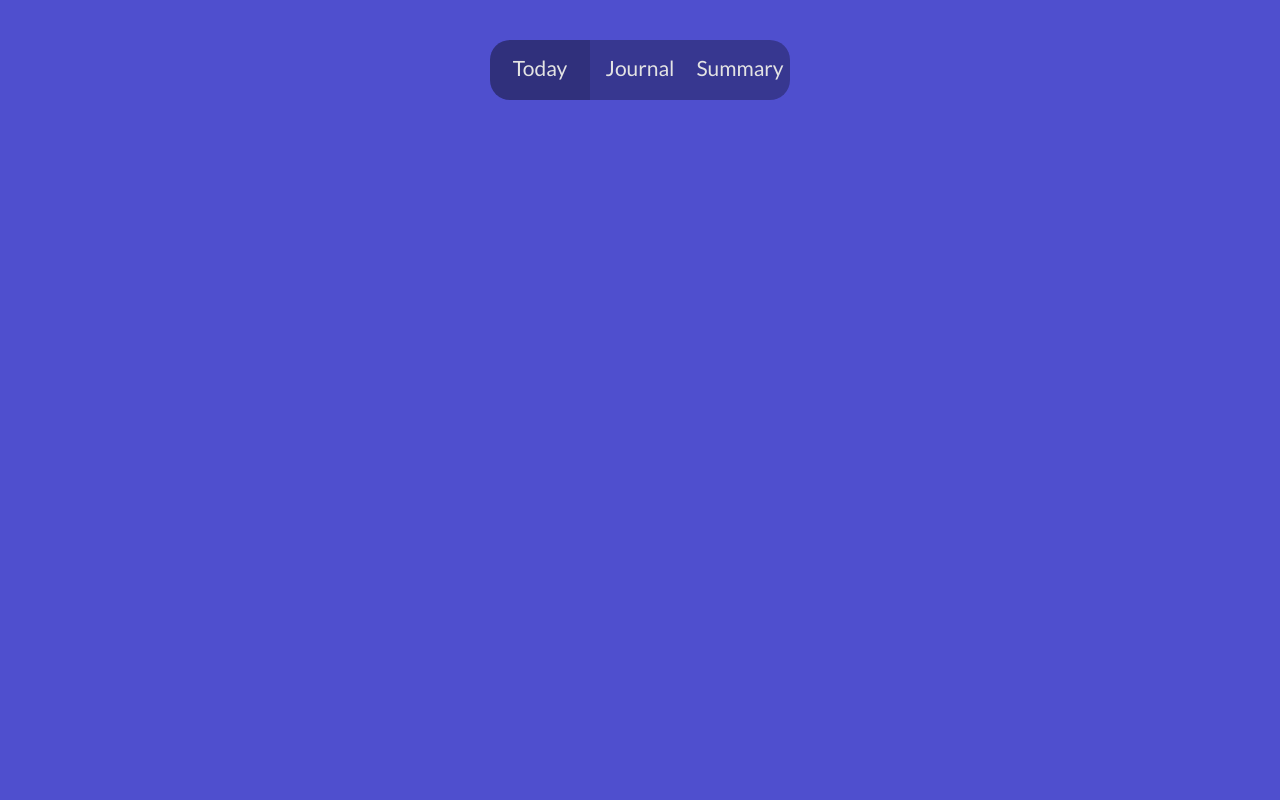
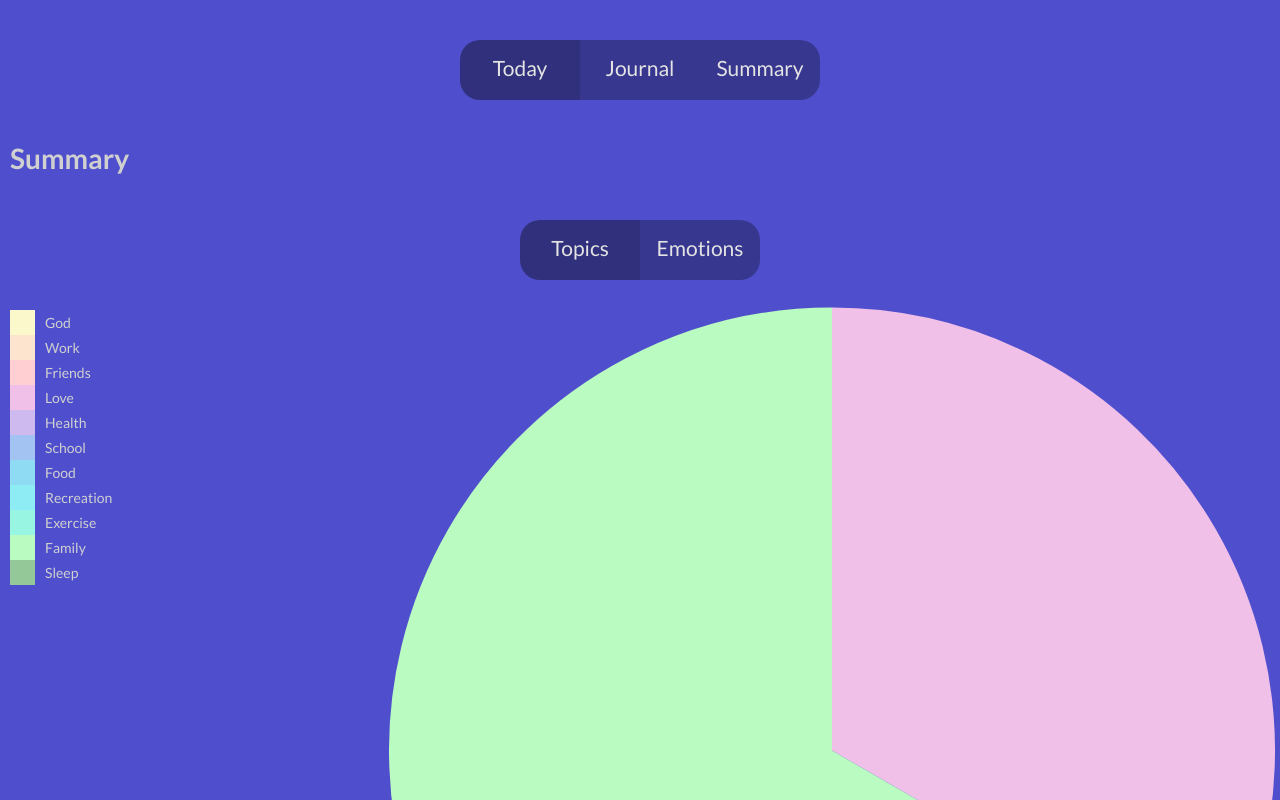
Before and after one commit to andrea-amadei/junction22-frontend, a React (Create React App) app: page /summary/topics in a window 1280 px wide. Shown: the top 800 px of the page. Built offline with nearby package versions, Linux system fonts and the light colour scheme.

Commit message:
Add summary and other changes

```diff
--- a/package.json
+++ b/package.json
@@ -8,6 +8,7 @@
     "@testing-library/user-event": "^13.5.0",
     "react": "^18.2.0",
     "react-dom": "^18.2.0",
+    "react-minimal-pie-chart": "^8.4.0",
     "react-router": "^6.4.3",
     "react-router-dom": "^6.4.3",
     "react-scripts": "5.0.1",
--- a/src/App.js
+++ b/src/App.js
@@ -9,6 +9,7 @@ import {
 import HomePage from './pages/HomePage';
 import AppBar from './components/AppBar'
 import JournalPage from "./pages/JournalPage";
+import SummaryPage from "./pages/SummaryPage";
 
 function App() {
   return (
@@ -17,12 +18,14 @@ function App() {
         <AppBar tabs={[
           {name: "Today", path: "/"},
           {name: "Journal", path: "/journal"},
-          {name: "Summary", path: "/summary"}
+          {name: "Summary", path: "/summary/topics"}
         ]}/>
 
         <Routes>
           <Route exact path='/' element={<HomePage/>} />
           <Route exact path='/journal' element={<JournalPage />} />
+          <Route exact path='/summary/topics' element={<SummaryPage tab="topics" />} />
+          <Route exact path='/summary/emotions' element={<SummaryPage tab="emotions" />} />
         </Routes>
     </Router>
     </div>
--- a/src/components/AppBar.scss
+++ b/src/components/AppBar.scss
@@ -11,7 +11,7 @@ $app-bar-transparency: 0.7;
 
   .app-bar-tab {
     height: 60px;
-    width: 100px;
+    width: 120px;
     padding-top: 18px;
     text-align: center;
     color: $app-bar-font-color;
--- /dev/null
+++ b/src/components/PieChartLabelComponent.js
@@ -0,0 +1,10 @@
+import './PieChartLabelComponent.scss'
+
+export default function PieChartLabelComponent({ color, label }) {
+  return (
+    <div className="pie-chart-label">
+      <div className="label-color" style={{backgroundColor: color}} />
+      <div className="label-text">{label}</div>
+    </div>
+  );
+}
--- /dev/null
+++ b/src/components/PieChartLabelComponent.scss
@@ -0,0 +1,17 @@
+.pie-chart-label {
+  display: flex;
+  justify-content: flex-start;
+  flex-direction: row;
+  height: 25px;
+  width: 100%;
+  align-items: center;
+
+  .label-color {
+    width: 25px;
+    height: 25px;
+    margin-right: 10px;
+  }
+
+  .label {
+  }
+}
--- /dev/null
+++ b/src/pages/SummaryPage.js
@@ -0,0 +1,90 @@
+import './SummaryPage.scss'
+import {PieChart} from "react-minimal-pie-chart";
+import PieChartLabelComponent from "../components/PieChartLabelComponent";
+import AppBar from "../components/AppBar";
+import React from "react";
+
+export default function SummaryPage({ tab }) {
+
+  const topicPalette = {
+    'god': '#FBF8CC',
+    'work': '#FDE4CF',
+    'friends': '#FFCFD2',
+    'love': '#F1C0E8',
+    'health': '#CFBAF0',
+    'school': '#A3C4F3',
+    'food': '#90DBF4',
+    'recreation': '#8EECF5',
+    'exercise': '#98F5E1',
+    'family': '#B9FBC0',
+    'sleep': '#94C899'
+  }
+
+  const emotionPalette = {
+    'excited': '#FF595E',
+    'happy': '#FFCA3A',
+    'calm': '#8AC926',
+    'satisfied': '#1982C4',
+    'proud': '#6A4C93',
+  }
+
+  function capitalizeFirstLetter(string) {
+    return string.charAt(0).toUpperCase() + string.slice(1);
+  }
+
+  return (
+    <div className="summary">
+
+      <div className="title">
+        <h1>Summary</h1>
+      </div>
+
+      <AppBar tabs={[{name: "Topics", path: "/summary/topics"}, {name: "Emotions", path: "/summary/emotions"}]} />
+
+      {
+        (tab === "topics" ?
+            <>
+              <div className="pie-chart-container">
+                <div className="labels">
+                  {
+                    Object.entries(topicPalette).map(x =>
+                      <PieChartLabelComponent label={capitalizeFirstLetter(x[0])} color={x[1]}/>
+                    )
+                  }
+                </div>
+                <div className="pie-chart">
+                  <PieChart
+                    data={[
+                      { title: 'One', value: 10, color: '#F1C0E8', label: 'One' },
+                      { title: 'Two', value: 20, color: '#B9FBC0', label: 'Two' },
+                    ]}
+                    startAngle={-90}
+                  />
+                </div>
+              </div>
+            </>
+          :
+            <>
+              <div className="pie-chart-container">
+                <div className="labels">
+                  {
+                    Object.entries(emotionPalette).map(x =>
+                      <PieChartLabelComponent label={capitalizeFirstLetter(x[0])} color={x[1]}/>
+                    )
+                  }
+                </div>
+                <div className="pie-chart">
+                  <PieChart
+                    data={[
+                      { title: 'One', value: 10, color: '#6A4C93', label: 'One' },
+                    ]}
+                    startAngle={-90}
+                  />
+                </div>
+              </div>
+            </>
+        )
+      }
+    </div>
+  );
+}
--- /dev/null
+++ b/src/pages/SummaryPage.scss
@@ -0,0 +1,32 @@
+.summary {
+
+  .pie-chart-container {
+    display: grid;
+    grid-template-rows: 100%;
+    grid-template-columns: 30% auto;
+    grid-template-areas: "a b";
+    margin-top: 20px;
+
+    .labels {
+      grid-area: a;
+      display: flex;
+      flex-direction: column;
+
+      margin: 10px;
+    }
+
+    .pie-chart {
+      grid-area: b;
+
+      margin: 5px;
+    }
+  }
+
+  .title {
+    width: 100%;
+    height: 40px;
+
+    margin-left: 10px;
+    margin-top: 20px;
+  }
+}
```
Also changed, not shown: 1 other file (tests, documents, lock files or other folders).
